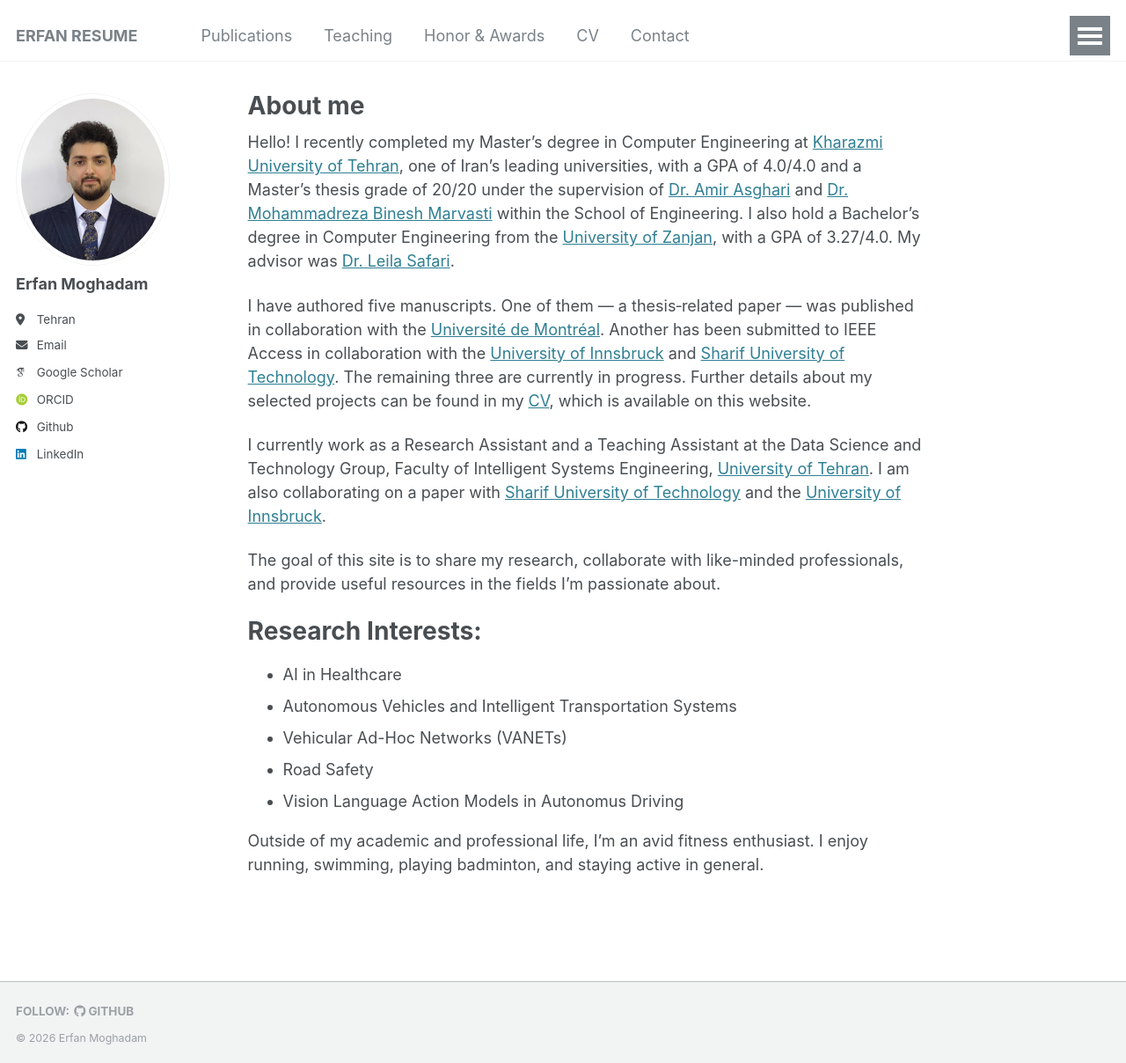
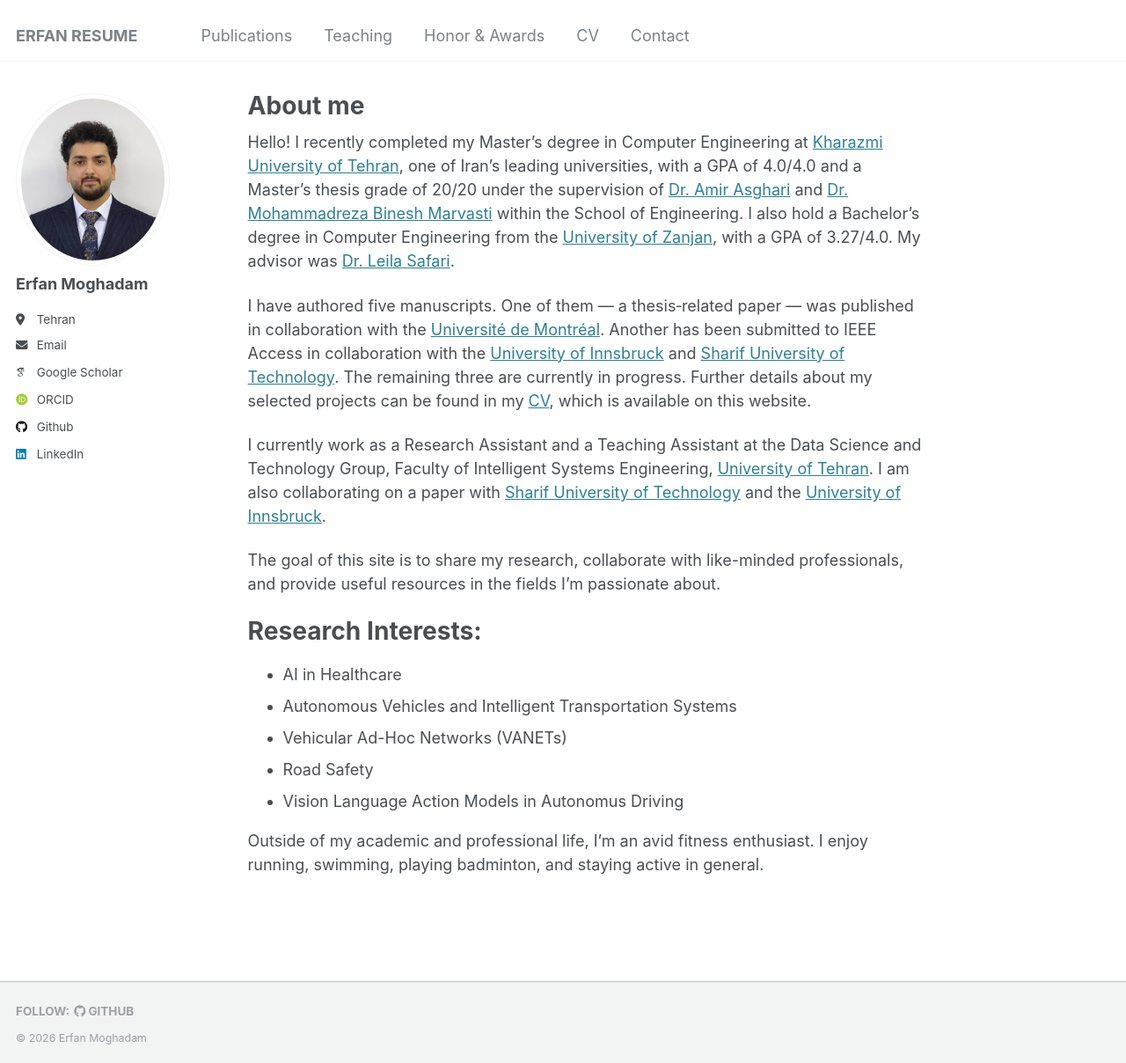
Before and after one commit to erfanresume/erfanresume.github.io, a Jekyll site: the page built from _pages/about.md, in a window 1280 px wide and 1208 px high. Shown: the whole window at 88% size. Built offline with Jekyll 4.4.1, drawn with Linux system fonts in a browser that asks for light colours; some web fonts are replaced.

Commit message:
Update masthead.html

```diff
--- a/_includes/masthead.html
+++ b/_includes/masthead.html
@@ -4,7 +4,10 @@
   <div class="masthead__inner-wrap">
     <div class="masthead__menu">
       <nav id="site-nav" class="greedy-nav">
-        <button><div class="navicon"></div></button>
+        <button class="greedy-nav__toggle hidden" type="button" aria-hidden="true">
+          <div class="navicon"></div>
+        </button>
+
         <ul class="visible-links">
           <li class="masthead__menu-item masthead__menu-item--lg"><a href="{{ base_path }}/">{{ site.title }}</a></li>
           {% for link in site.data.navigation.main %}
```
